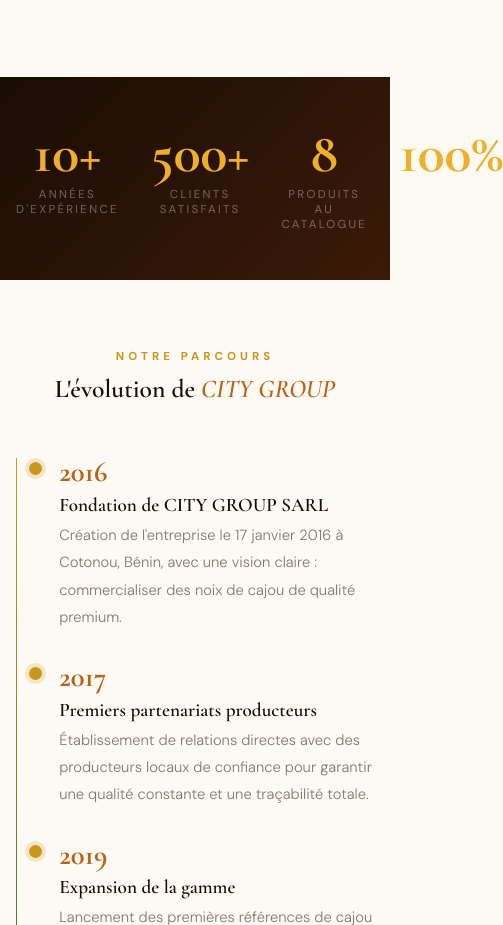
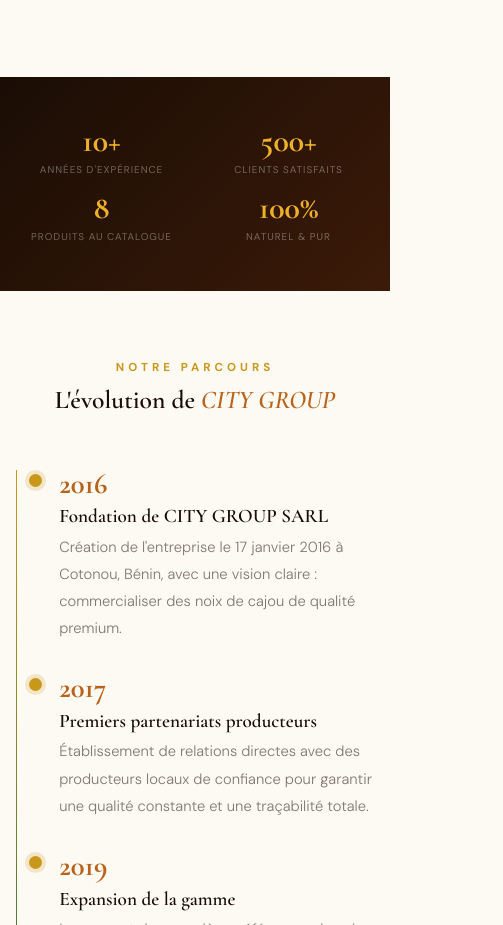
Before and after one commit to snoussimohamedmokhtar/city-group, a plain HTML site: page about.html in a window 390 px wide. Shown: the part 3220-4145 px from the top of the page, 503 px wide, since content can reach past the window. Drawn offline with nearby package versions, Linux system fonts and the light colour scheme.

Commit message:
Update style.css

```diff
--- a/about.html
+++ b/about.html
@@ -225,7 +225,7 @@
   <!-- STATS BANNER -->
   <div style="background:linear-gradient(135deg,var(--espresso),var(--chocolate)); padding:clamp(3rem,5vw,5rem) 0;">
     <div class="container">
-      <div style="display:grid; grid-template-columns:repeat(4,1fr); gap:2rem; text-align:center;">
+      <div class="stats-banner-grid">
         <div data-reveal="up">
           <div style="font-family:'Cormorant Garamond',serif; font-size:3.5rem; font-weight:700; color:var(--gold-bright); line-height:1;" data-count="10" data-suffix="+">0+</div>
           <div style="font-size:.72rem; letter-spacing:.2em; text-transform:uppercase; color:rgba(255,255,255,.35); margin-top:.4rem;">Années d'expérience</div>
--- a/css/style.css
+++ b/css/style.css
@@ -867,3 +867,34 @@
   .stat-n { font-size:2rem !important; }
   .about-videos video { height:200px !important; }
 }
+
+.stats-banner-grid {
+  display: grid;
+  grid-template-columns: repeat(4,1fr);
+  gap: 2rem;
+  text-align: center;
+}
+
+@media (max-width: 768px) {
+  .stats-banner-grid {
+    grid-template-columns: repeat(2,1fr) !important;
+    gap: 1.5rem !important;
+  }
+  .stats-banner-grid > div > div:first-child {
+    font-size: 2.4rem !important;
+  }
+  .stats-banner-grid > div > div:last-child {
+    font-size: .62rem !important;
+    letter-spacing: .1em !important;
+  }
+}
+
+@media (max-width: 400px) {
+  .stats-banner-grid {
+    grid-template-columns: repeat(2,1fr) !important;
+    gap: 1rem !important;
+  }
+  .stats-banner-grid > div > div:first-child {
+    font-size: 2rem !important;
+  }
+}
```
